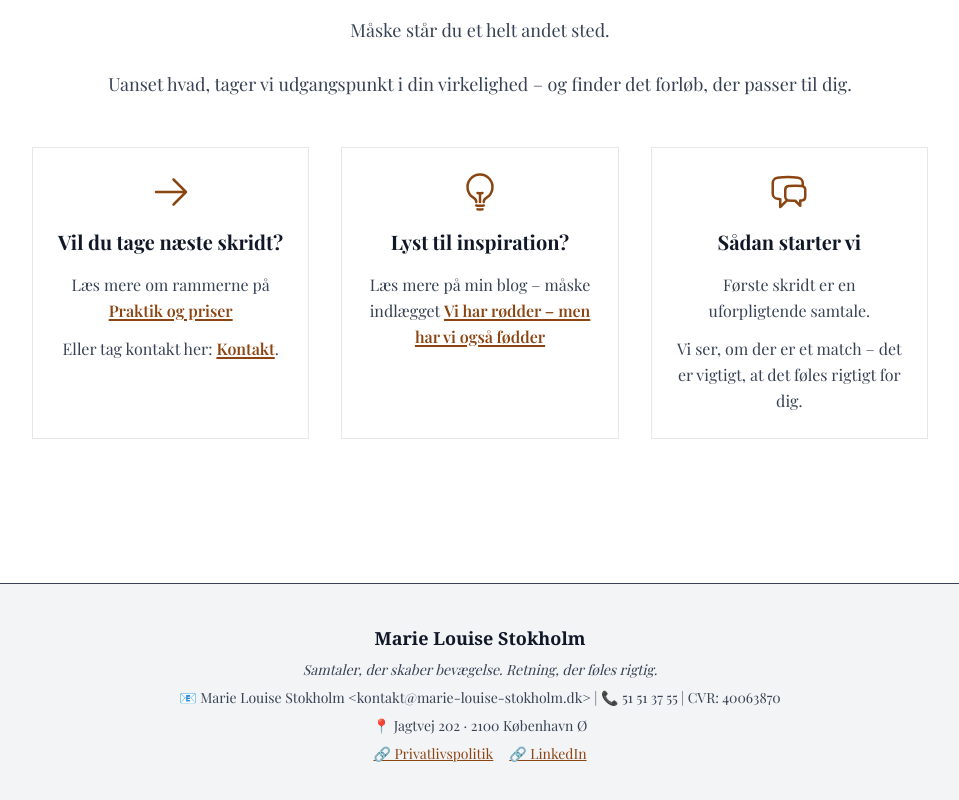
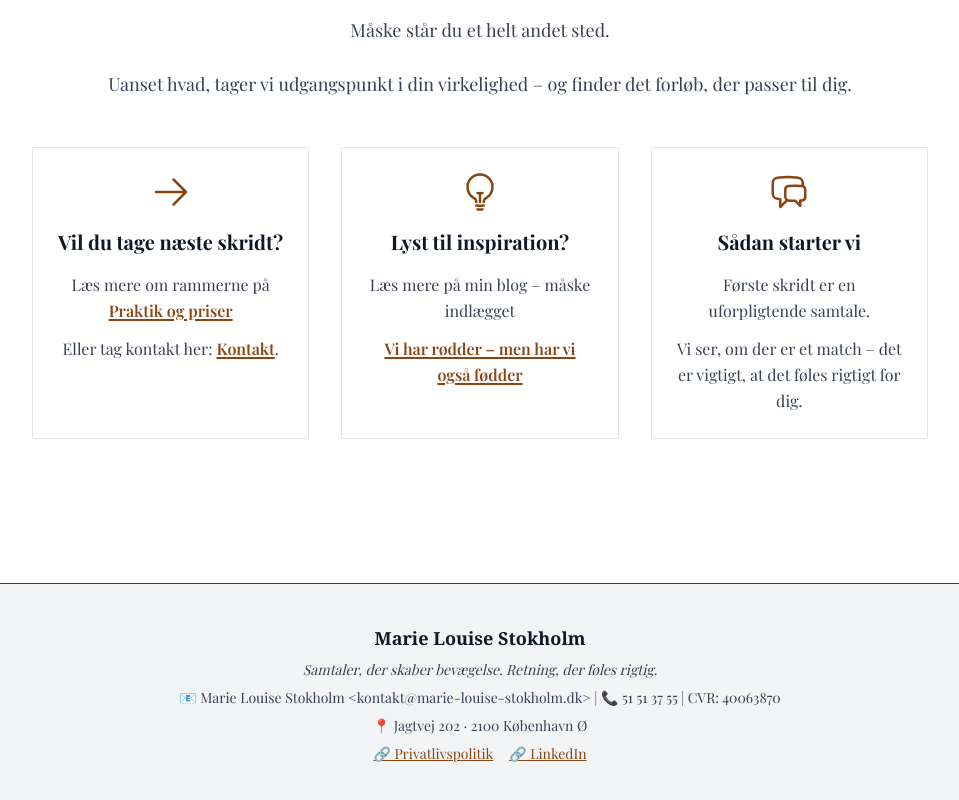
Before and after one commit to nordic-agency/marielouisestokholm, a Next.js app: page /hvad-jeg-tilbyder in a window 1280 px wide. Shown: the part 3427-4227 px from the top of the page, without its empty margins (160-1119 px from the left). Built offline with nearby package versions, Linux system fonts and the light colour scheme.

Commit message:
Fix line break in 'Lyst til inspiration' section for better balance

```diff
--- a/src/app/hvad-jeg-tilbyder/page.tsx
+++ b/src/app/hvad-jeg-tilbyder/page.tsx
@@ -167,7 +167,10 @@ export default function HvadJegTilbyder() {
               <h3 className="text-xl font-sans font-bold text-gray-900 mb-4">Lyst til inspiration?</h3>
               <div className="text-gray-700 font-sans leading-relaxed space-y-3">
                 <p>
-                  Læs mere på min blog – måske indlægget <Link href="/blog" className="text-[#8B4513] hover:text-[#A0522D] font-semibold underline decoration-2 underline-offset-2">Vi har rødder – men har vi også fødder</Link>
+                  Læs mere på min blog – måske indlægget
+                </p>
+                <p>
+                  <Link href="/blog" className="text-[#8B4513] hover:text-[#A0522D] font-semibold underline decoration-2 underline-offset-2">Vi har rødder – men har vi også fødder</Link>
                 </p>
               </div>
             </div>
--- a/src/components/Footer.tsx
+++ b/src/components/Footer.tsx
@@ -13,7 +13,7 @@ export default function Footer() {
         <p className="text-gray-700 font-sans">📍 Jagtvej 202 · 2100 København Ø</p>
         <p className="text-gray-600 font-sans space-x-4">
           <Link href="/privatlivspolitik" className="text-[#8B4513] hover:text-[#A0522D] underline">🔗 Privatlivspolitik</Link>
-          <a href="#" className="text-[#8B4513] hover:text-[#A0522D] underline">🔗 LinkedIn</a>
+                <a href="https://www.linkedin.com/in/marielouisestokholm/" className="text-[#8B4513] hover:text-[#A0522D] underline">🔗 LinkedIn</a>
         </p>
       </div>
     </footer>
```
